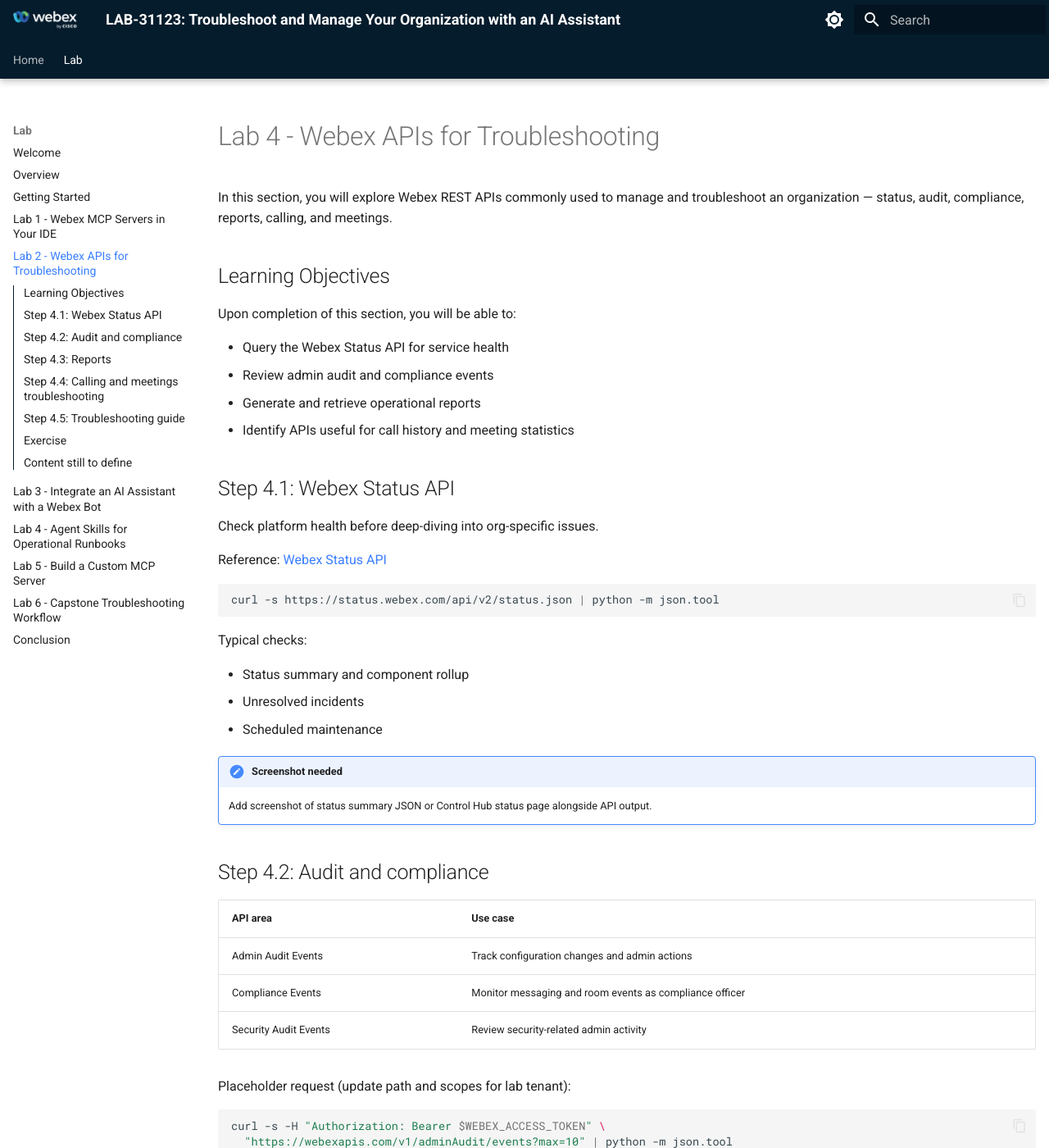
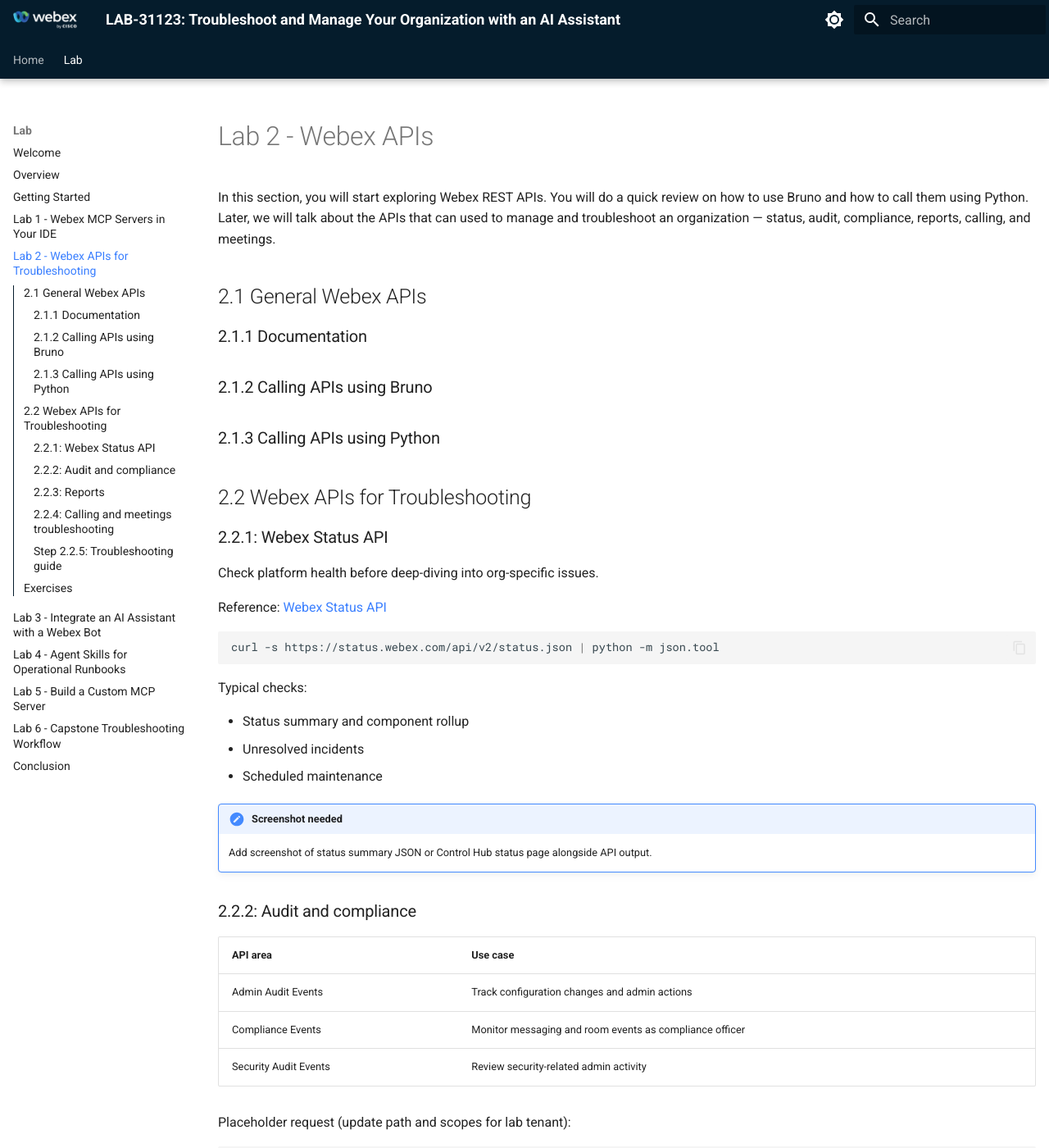
Before and after one commit to WebexCC-SA/LAB-31123, an MkDocs documentation site: the page built from docs/lab5_webex-apis-troubleshooting.md, in a window 1280 px wide and 1400 px high. Shown: the whole window at 82% size. Built offline with MkDocs 1.6.1 and Material for MkDocs 9.7.7, drawn with Linux system fonts in a browser that asks for light colours; some of the changed text lies outside the part shown.

Commit message:
Update lab5_webex-apis-troubleshooting.md

````diff
--- a/docs/lab5_webex-apis-troubleshooting.md
+++ b/docs/lab5_webex-apis-troubleshooting.md
@@ -1,17 +1,21 @@
-# Lab 4 - Webex APIs for Troubleshooting
+# Lab 2 - Webex APIs
 
-In this section, you will explore Webex REST APIs commonly used to manage and troubleshoot an organization — status, audit, compliance, reports, calling, and meetings.
+In this section, you will start exploring Webex REST APIs. You will do a quick review on how to use Bruno and how to call them using Python. Later, we will talk about the APIs that can used to manage and troubleshoot an organization — status, audit, compliance, reports, calling, and meetings.
 
-## Learning Objectives
+## 2.1 General Webex APIs
 
-Upon completion of this section, you will be able to:
+### 2.1.1 Documentation
 
-- Query the Webex Status API for service health
-- Review admin audit and compliance events
-- Generate and retrieve operational reports
-- Identify APIs useful for call history and meeting statistics
 
-## Step 4.1: Webex Status API
+### 2.1.2 Calling APIs using Bruno
+
+### 2.1.3 Calling APIs using Python
+
+
+
+## 2.2 Webex APIs for Troubleshooting
+
+### 2.2.1: Webex Status API
 
 Check platform health before deep-diving into org-specific issues.
 
@@ -30,7 +34,7 @@
 !!! Note "Screenshot needed"
     Add screenshot of status summary JSON or Control Hub status page alongside API output.
 
-## Step 4.2: Audit and compliance
+### 2.2.2: Audit and compliance
 
 | API area | Use case |
 | --- | --- |
@@ -45,7 +49,7 @@
   "https://webexapis.com/v1/adminAudit/events?max=10" | python -m json.tool
 ```
 
-## Step 4.3: Reports
+### 2.2.3: Reports
 
 Generate usage and activity reports for analysis:
 
@@ -59,7 +63,7 @@
 !!! Note
     Report templates and scopes vary by license. Your lab instructor will provide the template IDs available in the lab org.
 
-## Step 4.4: Calling and meetings troubleshooting
+### 2.2.4: Calling and meetings troubleshooting
 
 | Scenario | API starting point |
 | --- | --- |
@@ -84,7 +88,7 @@
 print(response.json())
 ```
 
-## Step 4.5: Troubleshooting guide
+### Step 2.2.5: Troubleshooting guide
 
 Review the official guide for diagnostic workflows:
 
@@ -98,12 +102,6 @@
 4. Review compliance events
 5. Retrieve call history and meeting statistics
 
-## Exercise
+## Exercises
 
-Pick one operational scenario (e.g., "agents offline" or "address book sync failure") and list which APIs you would call first and why.
-
-## Content still to define
-
-- Lab-specific report template IDs
-- Service App or integration token with admin scopes
-- Sample audit event payloads for the exercise
+TBC
````
